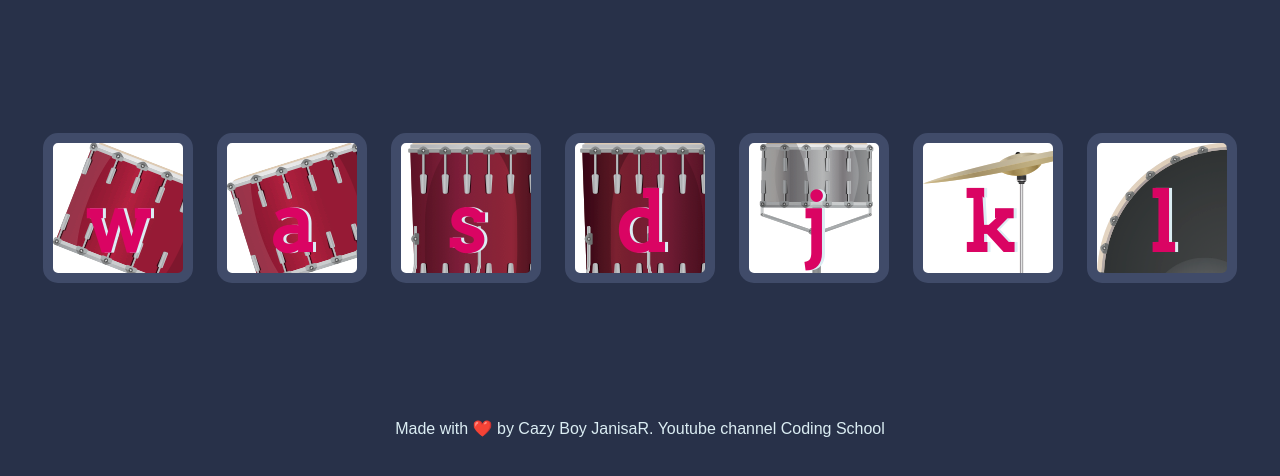
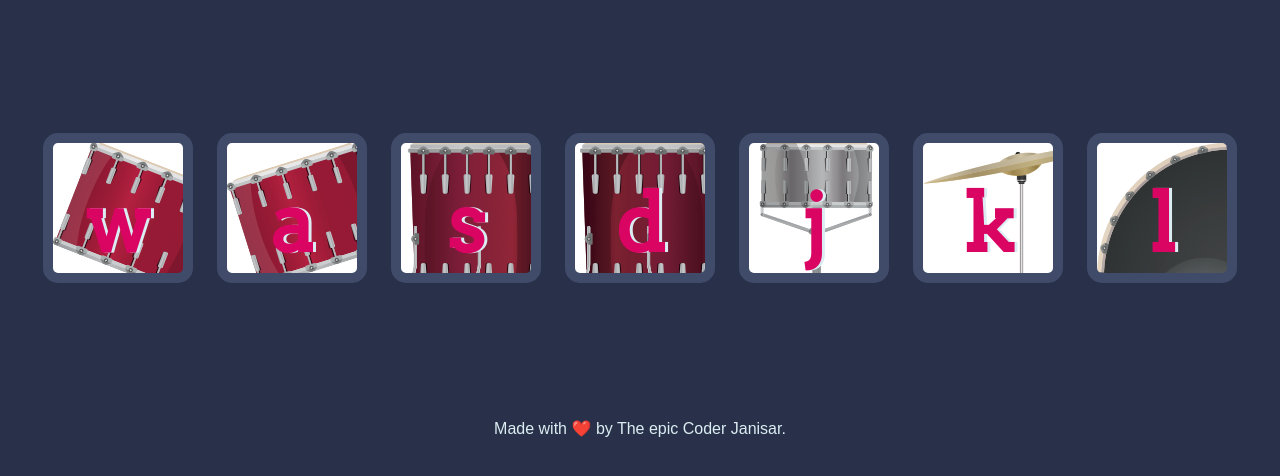
Before and after one commit to MohdJanisar8604/Drum-kit-Website, a plain HTML site: page index.html in a window 1280 px wide. Shown: the part 156-632 px from the top of the page. Drawn offline with Linux system fonts and the light colour scheme.

Commit message:
i changes some name

```diff
--- a/index.html
+++ b/index.html
@@ -24,7 +24,7 @@
     <script src="index.js" charset="utf-8"></script>
 
     <footer>
-        Made with ❤️ by Cazy Boy JanisaR. Youtube channel Coding School
+        Made with ❤️ by The epic Coder Janisar.
     </footer>
 </body>
 
```
